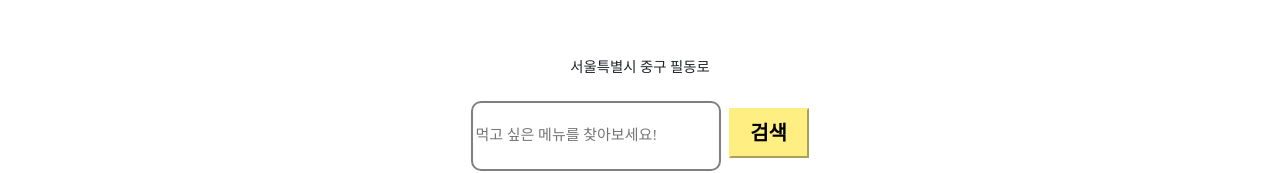
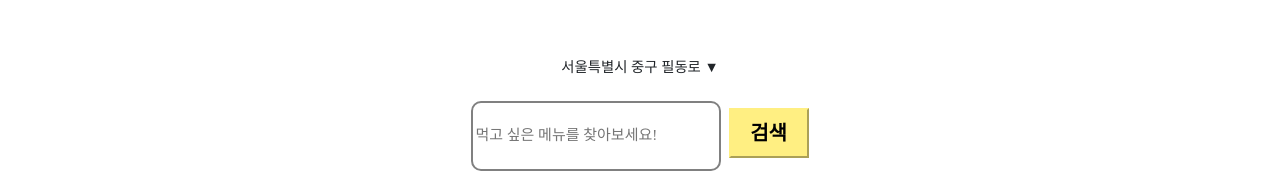
Before and after one commit to sdiaeyu6n/BBLink_frontend, a React (Create React App) app: page /MainPage in a window 1280 px wide. Shown: the part 122-295 px from the top of the page. Built offline with nearby package versions, Linux system fonts and the light colour scheme; a web font is replaced by a local one.

Commit message:
pull 받기

```diff
--- a/src/pages/MainPage.js
+++ b/src/pages/MainPage.js
@@ -39,7 +39,7 @@ font-weight: 700;
 <div className="MainPage">
 <center>
     <br/>
-    <label>서울특별시 중구 필동로</label>
+    <label>서울특별시 중구 필동로 ▼</label>
     <br/>
     <br/>
  <SearchInput/>
```
